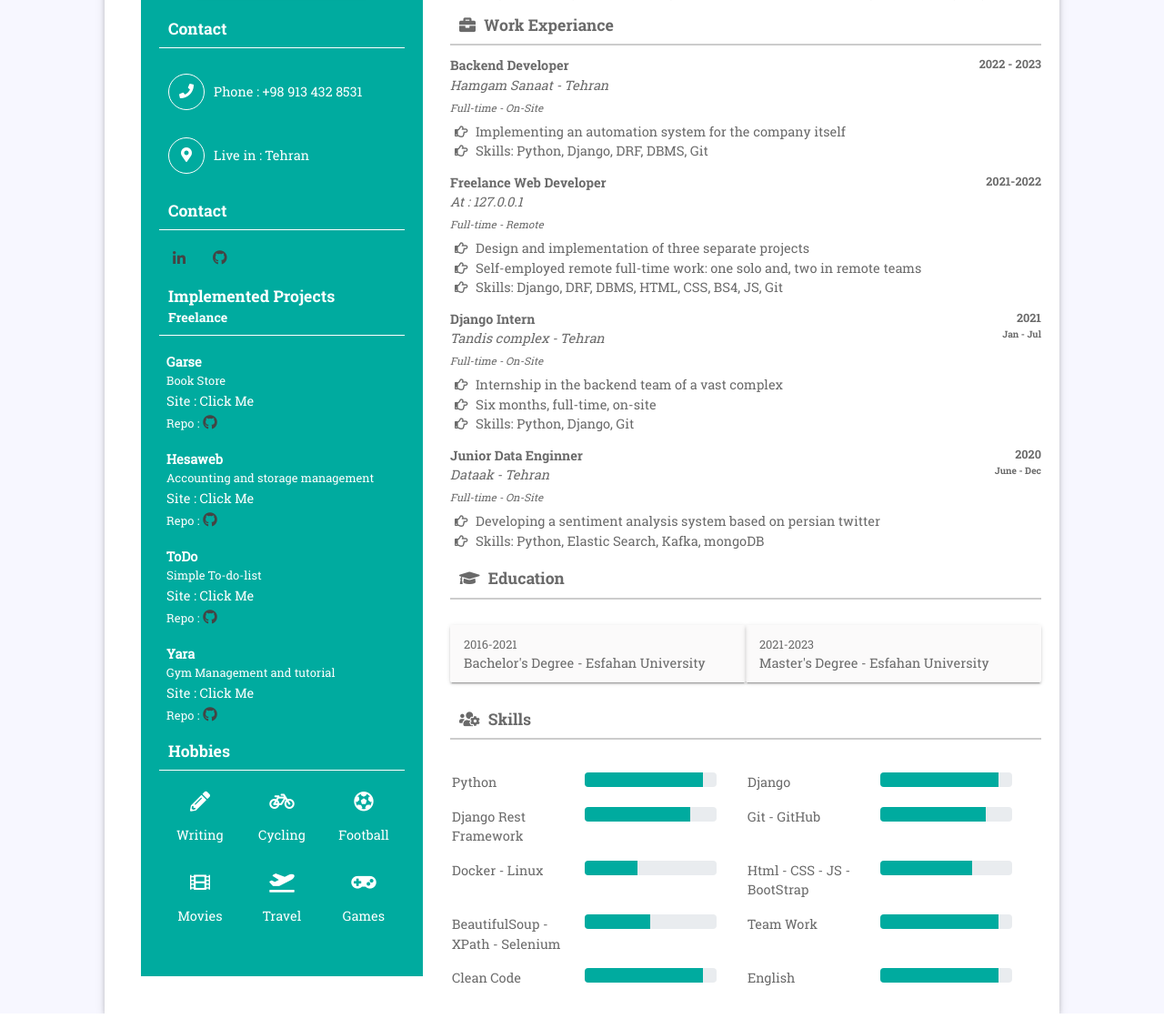
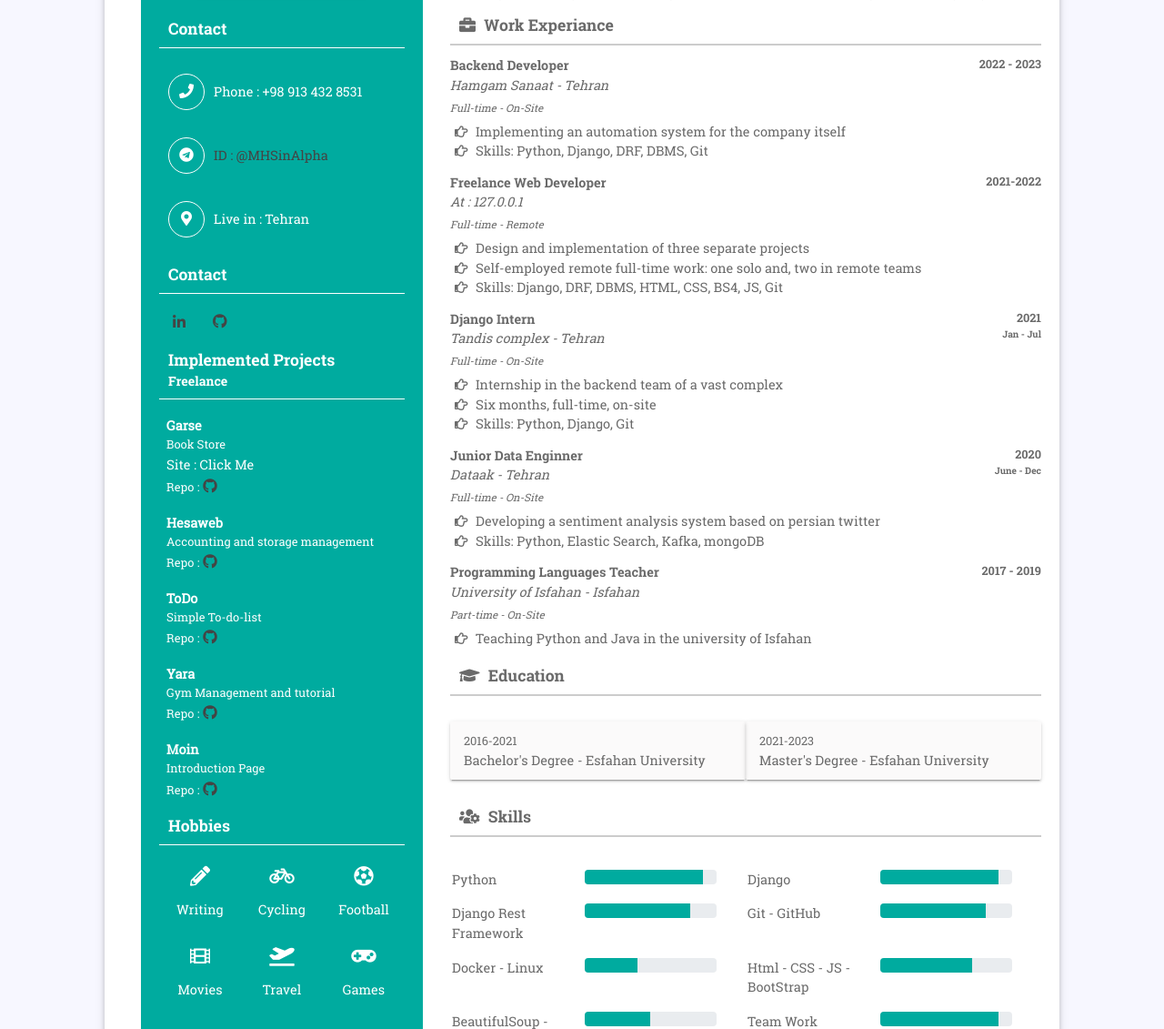
Before and after one commit to MoinHosseini/moin, a Django app: template templates/myapp/index.html in a window 1280 px wide. Shown: the part 332-1463 px from the top of the page at 91% size. Run offline with Django 3.2, Linux system fonts and the light colour scheme; the template is opened without the code that fills it, so the values that code supplies are empty; some libraries are stand-ins or nearby versions.

Commit message:
content updated

```diff
--- a/templates/myapp/index.html
+++ b/templates/myapp/index.html
@@ -33,15 +33,14 @@
                                Phone : +98 913 432 8531
                             </div>
                         </div>
-                        {% comment %} <div class="contact-box pb0">
+                         <div class="contact-box pb0">
                             <div class="icon">
-                                <i class="fas fa-globe-americas"></i>
+                                <i class="fab fa-telegram"></i>
                             </div>
                             <div class="detail">
-                                info@smarteyeapps.com <br>
-                                www.smarteyeapps.com
+                                <a href="https://t.me/MHSinAlpha" target="_blank">ID : @MHSinAlpha</a>
                             </div>
-                        </div> {% endcomment %}
+                        </div>
                         <div class="contact-box">
                             <div class="icon">
                                 <i class="fas fa-map-marker-alt"></i>
@@ -65,20 +64,22 @@
                         <div class="refer-cov">
                             <b>Hesaweb</b>
                             <p>Accounting and storage management</p>
-                            <span>Site : <a href="https://example.com" target="_blank" style="color: inherit; text-decoration: inherit;">Click Me</a></span>
                             <li><small>Repo :</small> <a href="https://github.com/your-repo-url" target="_blank"><i class="fab fa-github"></i></a></li>
                         </div>
                         <div class="refer-cov">
                             <b>ToDo</b>
                             <p>Simple To-do-list</p>
-                            <span>Site : <a href="https://example.com" target="_blank" style="color: inherit; text-decoration: inherit;">Click Me</a></span>
                             <li><small>Repo :</small> <a href="https://github.com/MoinHosseini/todolist" target="_blank"><i class="fab fa-github"></i></a></li>
                         </div>
                         <div class="refer-cov">
                             <b>Yara</b>
                             <p>Gym Management and tutorial</p>
-                            <span>Site : <a href="https://example.com" target="_blank" style="color: inherit; text-decoration: inherit;">Click Me</a></span>
-                            <li><small>Repo :</small> <a href="https://github.com/MoinHosseini/gym-yara" target="_blank"><i class="fab fa-github"></i></a></li>
+                            <li><small>Repo :</small> <a href="https://github.com/MoinHosseini/gym" target="_blank"><i class="fab fa-github"></i></a></li>
+                        </div>
+                        <div class="refer-cov">
+                            <b>Moin</b>
+                            <p>Introduction Page</p>
+                            <li><small>Repo :</small> <a href="https://github.com/MoinHosseini/todolist" target="_blank"><i class="fab fa-github"></i></a></li>
                         </div>
 
 
@@ -160,6 +161,14 @@
                             <ul>
                                 <li><i class="far fa-hand-point-right"></i> Developing a sentiment analysis system based on persian twitter </li>
                                 <li><i class="far fa-hand-point-right"></i> Skills: Python, Elastic Search, Kafka, mongoDB</li>
+                            </ul>
+                        </div>
+                        <div class="work-exp">
+                            <h6>Programming Languages Teacher<span>2017 - 2019</h6>
+                            <i>University of Isfahan - Isfahan</i>
+                            <br><i><small><em>Part-time - On-Site</em></small></i>
+                            <ul>
+                                <li><i class="far fa-hand-point-right"></i> Teaching Python and Java in the university of Isfahan </li>
                             </ul>
                         </div>
 
```
